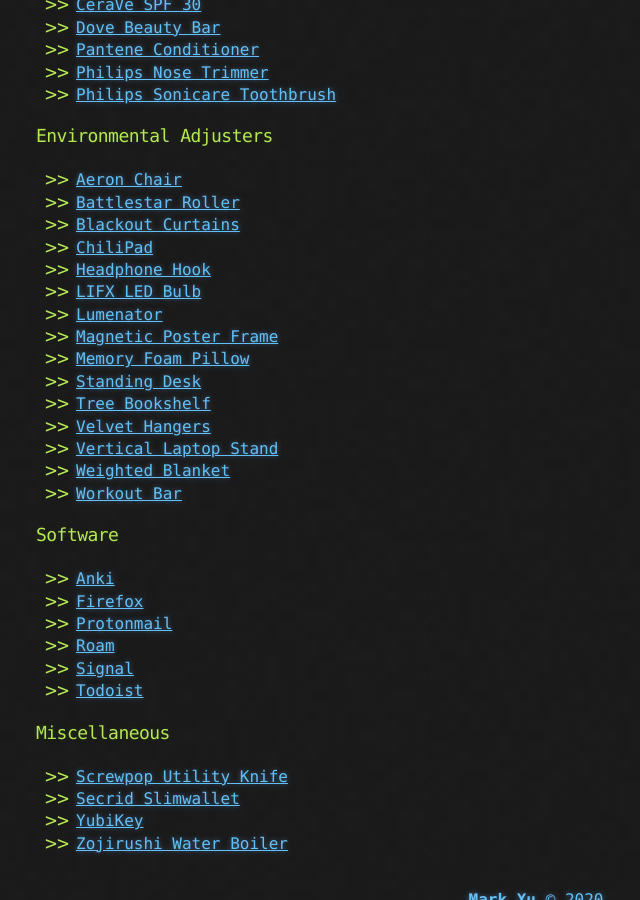
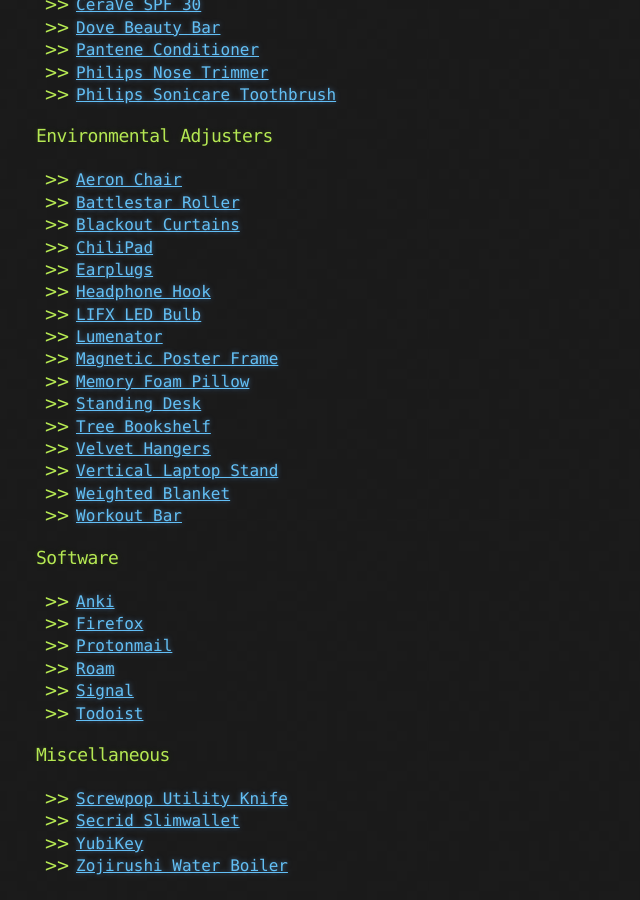
Before and after one commit to tocttou/hacker-blog, a Jekyll site: the page built from _posts/2020-7-31-Favorite-Things.md, in a window 1280 px wide and 900 px high, scrolled down 1076 px. Shown: the whole window, without its empty margins (104-744 px from the left). Built offline with Jekyll 4.4.1, drawn with Linux system fonts in a browser that asks for light colours.

Commit message:
added earplugs

```diff
--- a/_posts/2020-7-31-Favorite-Things.md
+++ b/_posts/2020-7-31-Favorite-Things.md
@@ -48,6 +48,7 @@ I try to be [deliberate](https://www.neelnanda.io/blog/be-deliberate) about the
 * [Battlestar Roller](https://www.roguefitness.com/mobility-wod-battlestar-2-0-kits)
 * [Blackout Curtains](https://www.amazon.com/gp/product/B071YYPDWJ/ref=ppx_yo_dt_b_search_asin_title?ie=UTF8&psc=1&pldnSite=1)
 * [ChiliPad](https://www.chilitechnology.com/products/chilipad-sleep-system)
+* [Earplugs](https://smile.amazon.com/Macks-Ultra-Soft-Foam-Earplugs/dp/B0051U7W32)
 * [Headphone Hook](https://www.amazon.com/gp/product/B07QJ9JZZX/ref=ppx_yo_dt_b_search_asin_title?ie=UTF8&psc=1&pldnSite=1)
 * [LIFX LED Bulb](https://www.amazon.com/gp/product/B073168GYG/ref=ppx_yo_dt_b_search_asin_title?ie=UTF8&psc=1&pldnSite=1)
 * [Lumenator](https://www.lesswrong.com/posts/hC2NFsuf5anuGadFm/how-to-build-a-lumenator)
```
